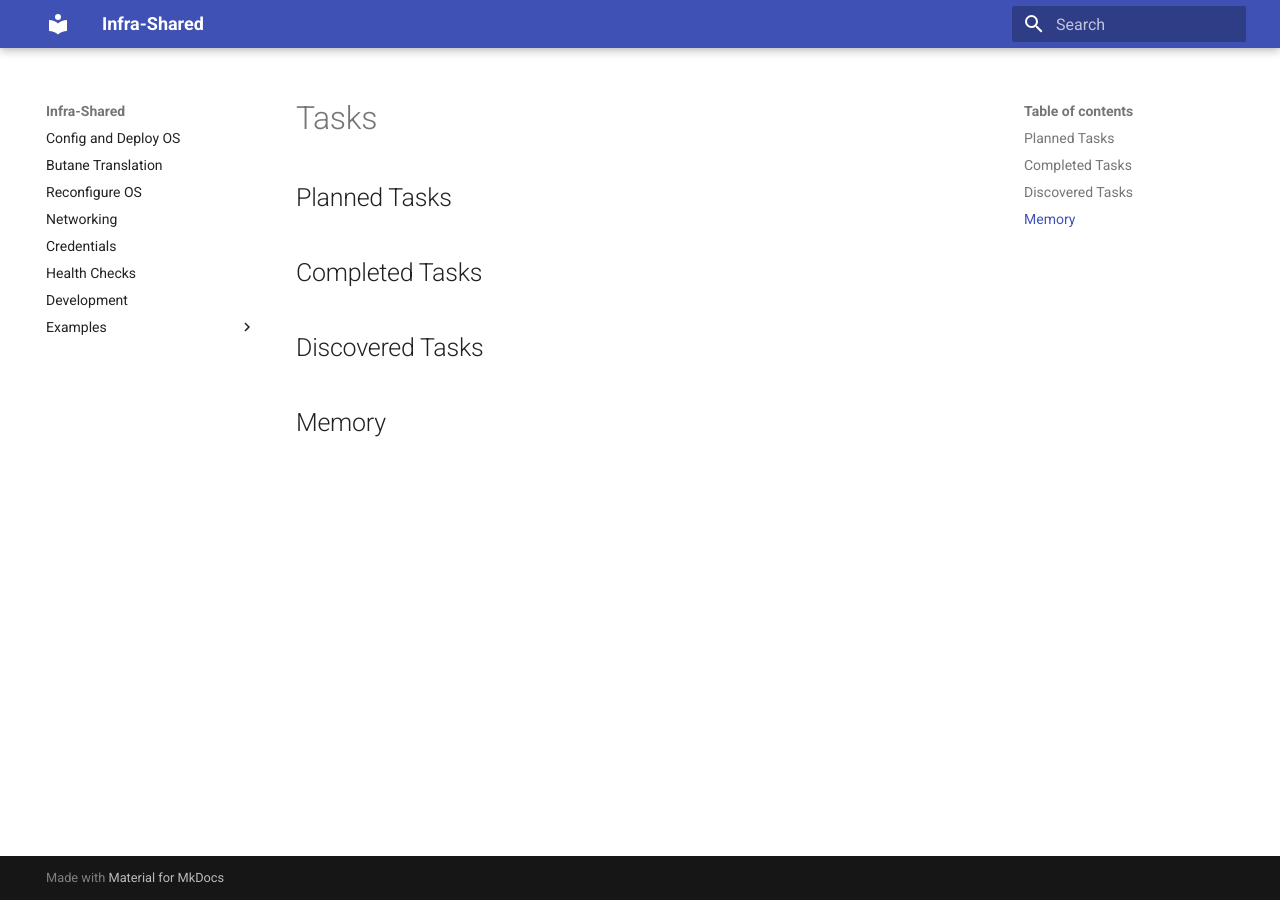
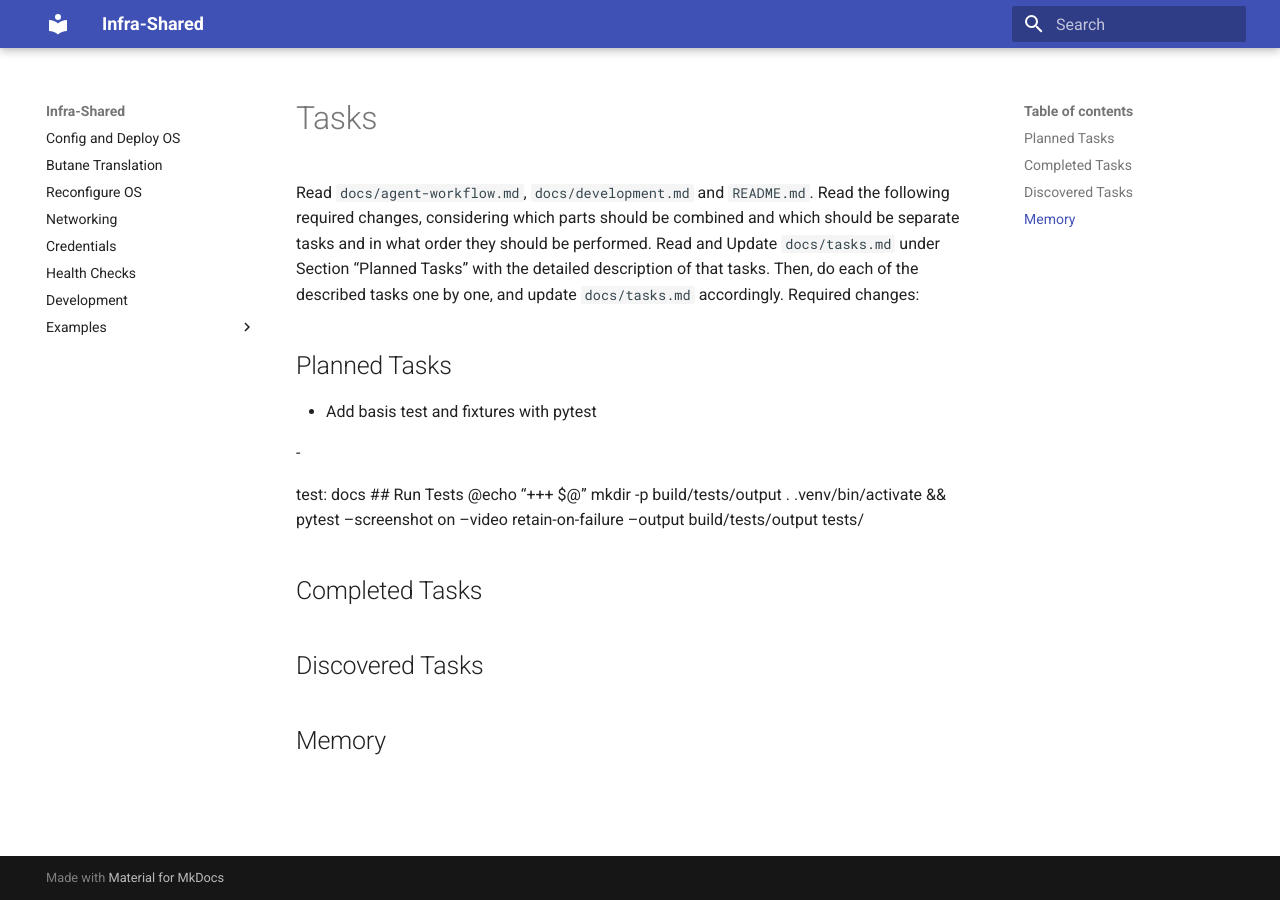
Before and after one commit to wuxxin/infra-shared, an MkDocs documentation site: the page built from docs/tasks.md, in a window 1280 px wide. Built offline with MkDocs 1.6.1 and Material for MkDocs 9.7.7, drawn with Linux system fonts in a browser that asks for light colours.

Commit message:
update docs

```diff
--- a/docs/tasks.md
+++ b/docs/tasks.md
@@ -1,6 +1,23 @@
 # Tasks
 
+Read `docs/agent-workflow.md`, `docs/development.md` and `README.md`.
+Read the following required changes, considering which parts should be combined and which should be separate tasks and in what order they should be performed.
+Read and Update `docs/tasks.md` under Section "Planned Tasks" with the detailed description of that tasks.
+Then, do each of the described tasks one by one, and update `docs/tasks.md` accordingly.
+Required changes:
+
 ## Planned Tasks
+
+- Add basis test and fixtures with pytest
+
+  -
+
+
+test: docs ## Run Tests
+	@echo "+++ $@"
+	mkdir -p build/tests/output
+	. .venv/bin/activate && pytest --screenshot on --video retain-on-failure --output build/tests/output tests/
+
 
 ## Completed Tasks
 
```
